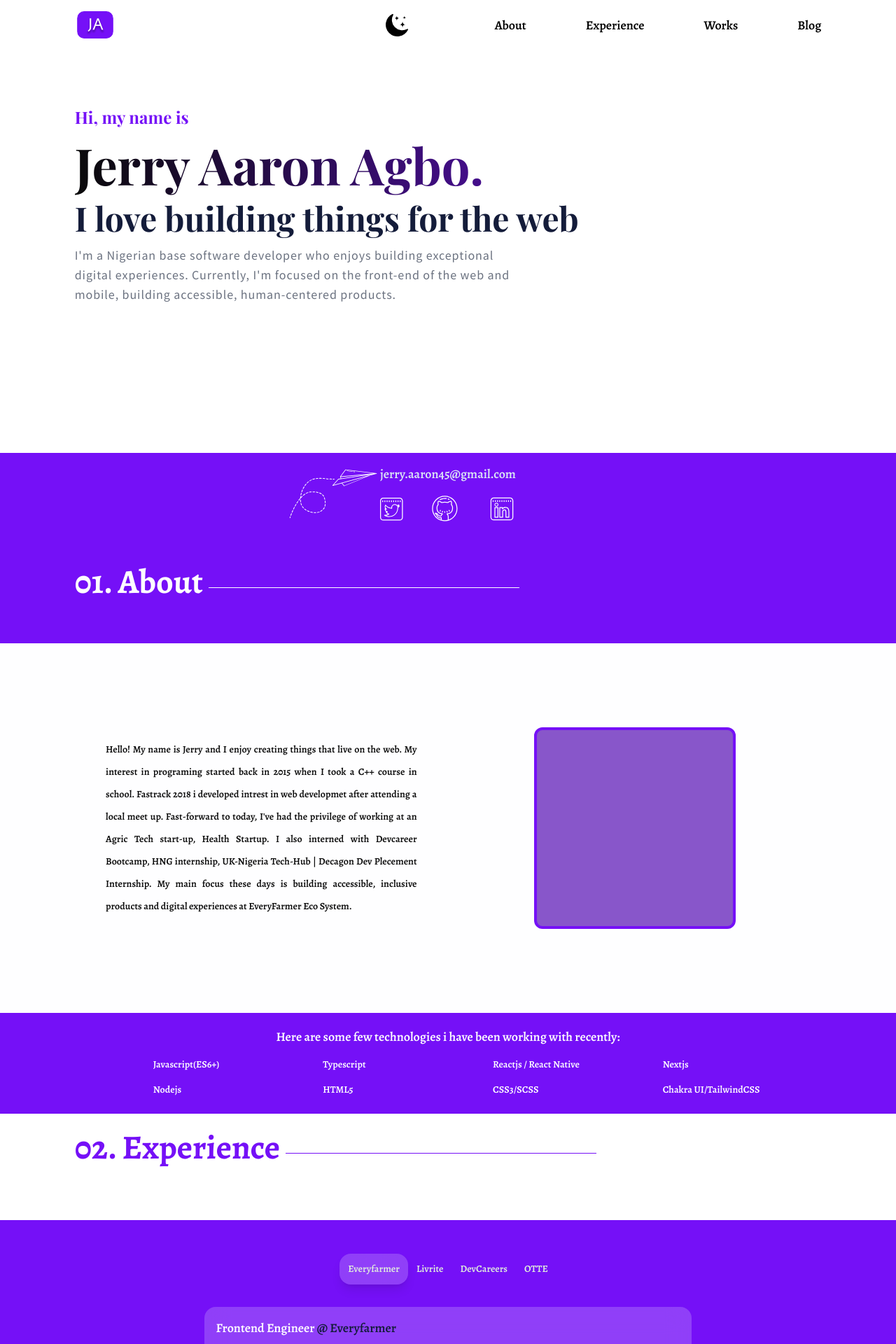
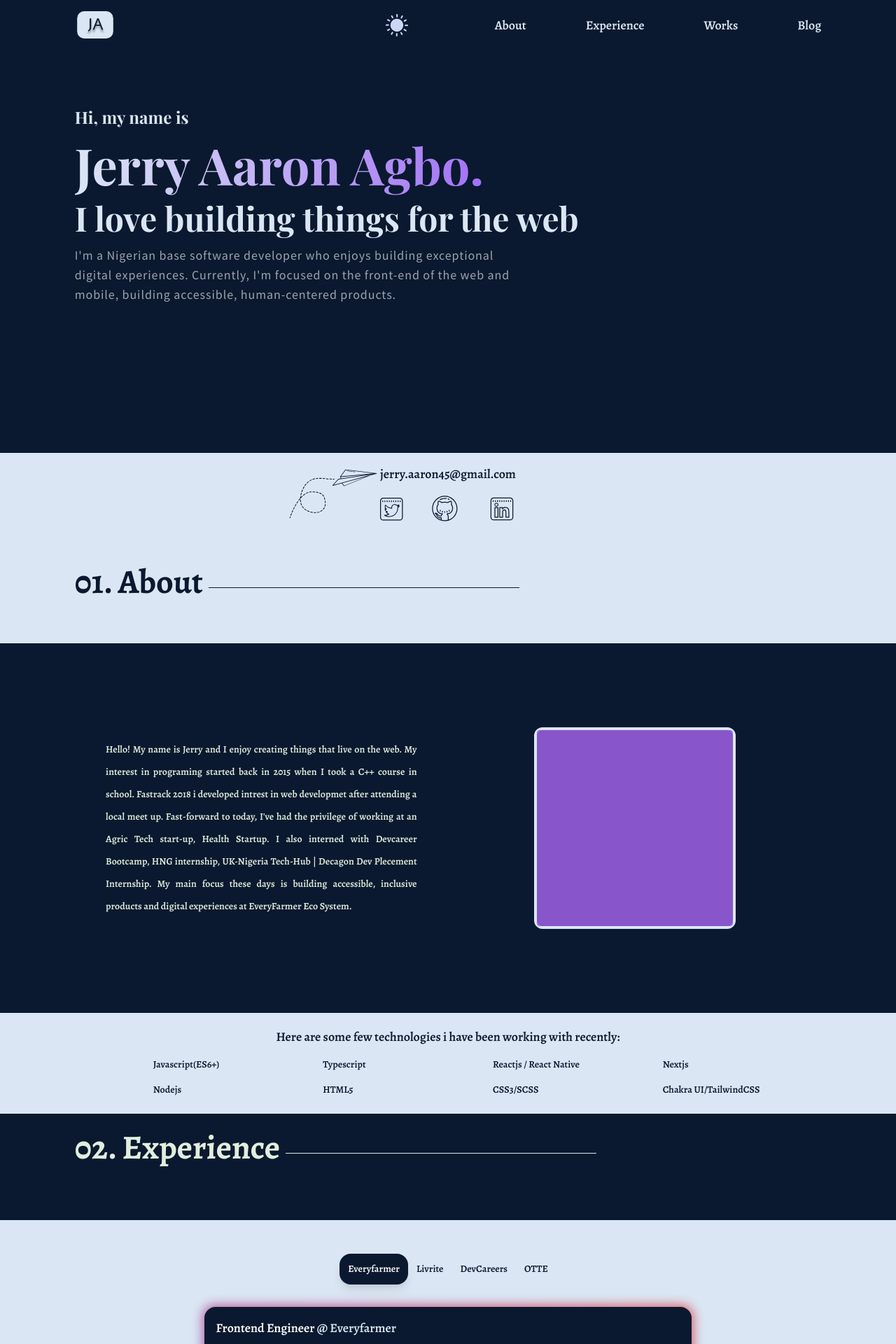
Before and after one commit to gfellah45/portfoliov2, a Next.js app: page / in a window 1280 px wide. Shown: the top 1920 px of the page at 70% size. Built offline with nearby package versions, Linux system fonts and the light colour scheme; grey boxes are pictures that could not be loaded; a web font is replaced by a local one.

Commit message:
made adjustemt to the ui

```diff
--- a/pages/_app.tsx
+++ b/pages/_app.tsx
@@ -9,7 +9,7 @@ import HeaderProvider from "../src/Context/Header";
 function MyApp({ Component, pageProps }: AppProps) {
   const [isLightTheme] = useLocalStorage("lightTheme", true);
   return (
-    <div className={`${isLightTheme ? "" : "dark"}`}>
+    <div className={`${isLightTheme ? "dark" : ""}`}>
       <div className="bg-background-main dark:bg-dark-bg font-body">
         <HeaderProvider>
           <Container>
--- a/src/components/About/Details.tsx
+++ b/src/components/About/Details.tsx
@@ -208,49 +208,49 @@ const Details: React.FC = () => {
               >
                 <motion.div
                   variants={bounce}
-                  className="text-[11px] md:text-sm lg:text-sm text-light-bg dark:text-dark-bg"
+                  className="text-[13px] md:text-sm lg:text-sm text-light-bg dark:text-dark-bg"
                 >
                   Javascript(ES6+)
                 </motion.div>
                 <motion.div
                   variants={bounce}
-                  className="text-[11px] md:text-sm lg:text-sm text-light-bg dark:text-dark-bg"
+                  className="text-[13px] md:text-sm lg:text-sm text-light-bg dark:text-dark-bg"
                 >
                   Typescript
                 </motion.div>
                 <motion.div
                   variants={bounce}
-                  className="text-[11px] md:text-sm lg:text-sm text-light-bg dark:text-dark-bg"
+                  className="text-[13px] md:text-sm lg:text-sm text-light-bg dark:text-dark-bg"
                 >
                   Reactjs / React Native
                 </motion.div>
                 <motion.div
                   variants={bounce}
-                  className="text-[11px] md:text-sm text-light-bg dark:text-dark-bg"
+                  className="text-[13px] md:text-sm text-light-bg dark:text-dark-bg"
                 >
                   Nextjs
                 </motion.div>
                 <motion.div
                   variants={bounce}
-                  className="text-[11px] md:text-sm text-light-bg dark:text-dark-bg"
+                  className="text-[13px] md:text-sm text-light-bg dark:text-dark-bg"
                 >
                   Nodejs
                 </motion.div>
                 <motion.div
                   variants={bounce}
-                  className="text-[10px] md:text-sm text-light-bg dark:text-dark-bg"
+                  className="text-[13px] md:text-sm text-light-bg dark:text-dark-bg"
                 >
                   HTML5
                 </motion.div>
                 <motion.div
                   variants={bounce}
-                  className="text-[11px] md:text-sm text-light-bg dark:text-dark-bg"
+                  className="text-[13px] md:text-sm text-light-bg dark:text-dark-bg"
                 >
                   CSS3/SCSS
                 </motion.div>
                 <motion.div
                   variants={bounce}
-                  className="text-[11px] md:text-sm text-light-bg dark:text-dark-bg"
+                  className="text-[13px] md:text-sm text-light-bg dark:text-dark-bg"
                 >
                   Chakra UI/TailwindCSS
                 </motion.div>
--- a/src/components/Experience/Card.tsx
+++ b/src/components/Experience/Card.tsx
@@ -9,7 +9,9 @@ interface CardProps {
 
 const Card: FC<CardProps> = ({ title, duration, duties }) => {
   return (
-    <div className="w-full p-4 my-3 origin-center bg-white border-b border-gray-200 transform-gpu dark:bg-dark-bg rounded-2xl lg:my-0 bg-opacity-20 backdrop-filter backdrop-blur-lg">
+    <div className="relative ">
+      <div className="absolute -inset-0.5 z-0 hover:blur-lg dark:bg-gradient-to-tr from-purple-700 to-red-600 rounded-2xl blur opacity-75"></div>
+      <div className="relative z-20 w-full p-4 my-3 origin-center bg-white border-b border-gray-200 transform-gpu dark:bg-dark-bg rounded-2xl lg:my-0 bg-opacity-20 backdrop-filter backdrop-blur-lg ">
         <div>
           <span className="text-sm text-white lg:text-lg">
             {title.substr(0, title.lastIndexOf("@"))}
@@ -27,9 +29,12 @@ const Card: FC<CardProps> = ({ title, duration, duties }) => {
               <span>
                 <Arrow />
               </span>{" "}
-            <span className="mx-4 text-xs text-white lg:text-sm">{duties}</span>
+              <span className="mx-4 text-xs text-white lg:text-sm">
+                {duties}
+              </span>
             </div>
           ))}
+        </div>
       </div>
     </div>
   );
--- a/src/components/Hero/Contact.tsx
+++ b/src/components/Hero/Contact.tsx
@@ -22,7 +22,7 @@ const Contact: React.FC = () => {
         transition={{ delay: 2.3, type: "spring" }}
         className="absolute hidden transition-all duration-300 ease-in-out lg:block top-10 lg:left-28 xl:left-96 animate-pulse motion-safe:animate-bounce"
       >
-        <Email currentColor={isLightTheme ? "#ffffff" : "#0a192f"} />
+        <Email currentColor={!isLightTheme ? "#ffffff" : "#0a192f"} />
       </motion.div>
       <div className="">
         <motion.p
@@ -45,7 +45,7 @@ const Contact: React.FC = () => {
               rel="noopener noreferrer"
               className="cursor-pointer text-light-bg1"
             >
-              <Twitter currentColor={isLightTheme ? "#ffffff" : "#0a192f"} />
+              <Twitter currentColor={!isLightTheme ? "#ffffff" : "#0a192f"} />
             </a>
           </motion.div>
 
@@ -60,7 +60,7 @@ const Contact: React.FC = () => {
               rel="noopener noreferrer"
               className="cursor-pointer"
             >
-              <Github currentColor={isLightTheme ? "#ffffff" : "#0a192f"} />
+              <Github currentColor={!isLightTheme ? "#ffffff" : "#0a192f"} />
             </a>
           </motion.div>
 
@@ -75,7 +75,7 @@ const Contact: React.FC = () => {
               rel="noopener noreferrer"
               className="cursor-pointer"
             >
-              <Linkden currentColor={isLightTheme ? "#ffffff" : "#0a192f"} />
+              <Linkden currentColor={!isLightTheme ? "#ffffff" : "#0a192f"} />
             </a>
           </motion.div>
         </motion.div>
--- a/src/components/header/Header.tsx
+++ b/src/components/header/Header.tsx
@@ -26,12 +26,12 @@ const Header: React.FC = () => {
           transition={{ type: "spring", duration: 1 }}
           className="rounded-md cursor-pointer "
         >
-          {isLightTheme ? <LogoLight /> : <LogoDark />}
+          {!isLightTheme ? <LogoLight /> : <LogoDark />}
         </motion.div>
       </Link>
 
       {/* navigation */}
-      <div className="flex flex-wrap items-center justify-between w-5/12 lg:w-7/12">
+      <div className="flex flex-wrap items-center justify-between w-6/12 lg:w-7/12">
         <div className="">
           <Switcher />
         </div>
--- a/src/components/header/Overlay.tsx
+++ b/src/components/header/Overlay.tsx
@@ -74,7 +74,7 @@ const Overlay: React.FC = () => {
           </motion.ul>
         </nav>
         <div className="absolute top-0 left-0 flex items-center justify-between w-full h-16 p-2 bg-white dark:bg-dark-bg bg-opacity-30 backdrop-filter backdrop-blur-lg">
-          {isLightTheme ? <LogoLight /> : <LogoDark />}
+          {!isLightTheme ? <LogoLight /> : <LogoDark />}
 
           <MobileNav />
         </div>
--- a/src/components/header/Switcher.tsx
+++ b/src/components/header/Switcher.tsx
@@ -15,7 +15,7 @@ const Switcher: React.FC = () => {
       className="w-6 h-8 cursor-pointer sm:w-8 md:w-8 "
       onClick={() => toggle()}
     >
-      {isLightTheme ? (
+      {!isLightTheme ? (
         <motion.div
           initial={{ opacity: 0, scale: 0 }}
           animate={{ opacity: 1, scale: 1 }}
```
Lines whose indentation alone changed are shown as unchanged.
